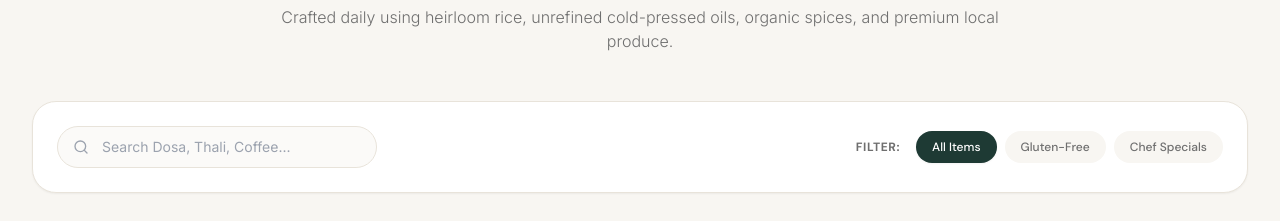
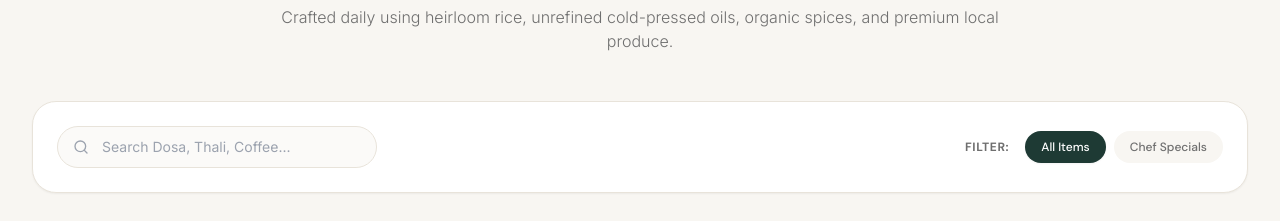
Before and after one commit to skotturty-dotcom/Restaurant-website, a React (Vite) app: page / in a window 1280 px wide. Shown: the part 4860-5081 px from the top of the page. Built offline with nearby package versions, Linux system fonts and the light colour scheme.

Commit message:
Remove Gluten-Free filter button from menu controls

```diff
--- a/src/components/Menu.jsx
+++ b/src/components/Menu.jsx
@@ -16,7 +16,6 @@ export default function Menu({ dishes, onQuickView, wishlist, onToggleWishlist }
         dish.description.toLowerCase().includes(searchQuery.toLowerCase());
 
       let matchesDietary = true;
-      if (dietaryFilter === 'glutenFree') matchesDietary = dish.isGlutenFree;
       if (dietaryFilter === 'chefSpecial') matchesDietary = dish.badge === 'Chef Special' || dish.badge === 'Signature Experience';
 
       return matchesCategory && matchesSearch && matchesDietary;
@@ -75,7 +74,6 @@ export default function Menu({ dishes, onQuickView, wishlist, onToggleWishlist }
             </span>
             {[
               { id: 'all', label: 'All Items' },
-              { id: 'glutenFree', label: 'Gluten-Free' },
               { id: 'chefSpecial', label: 'Chef Specials' },
             ].map((f) => (
               <button
```
